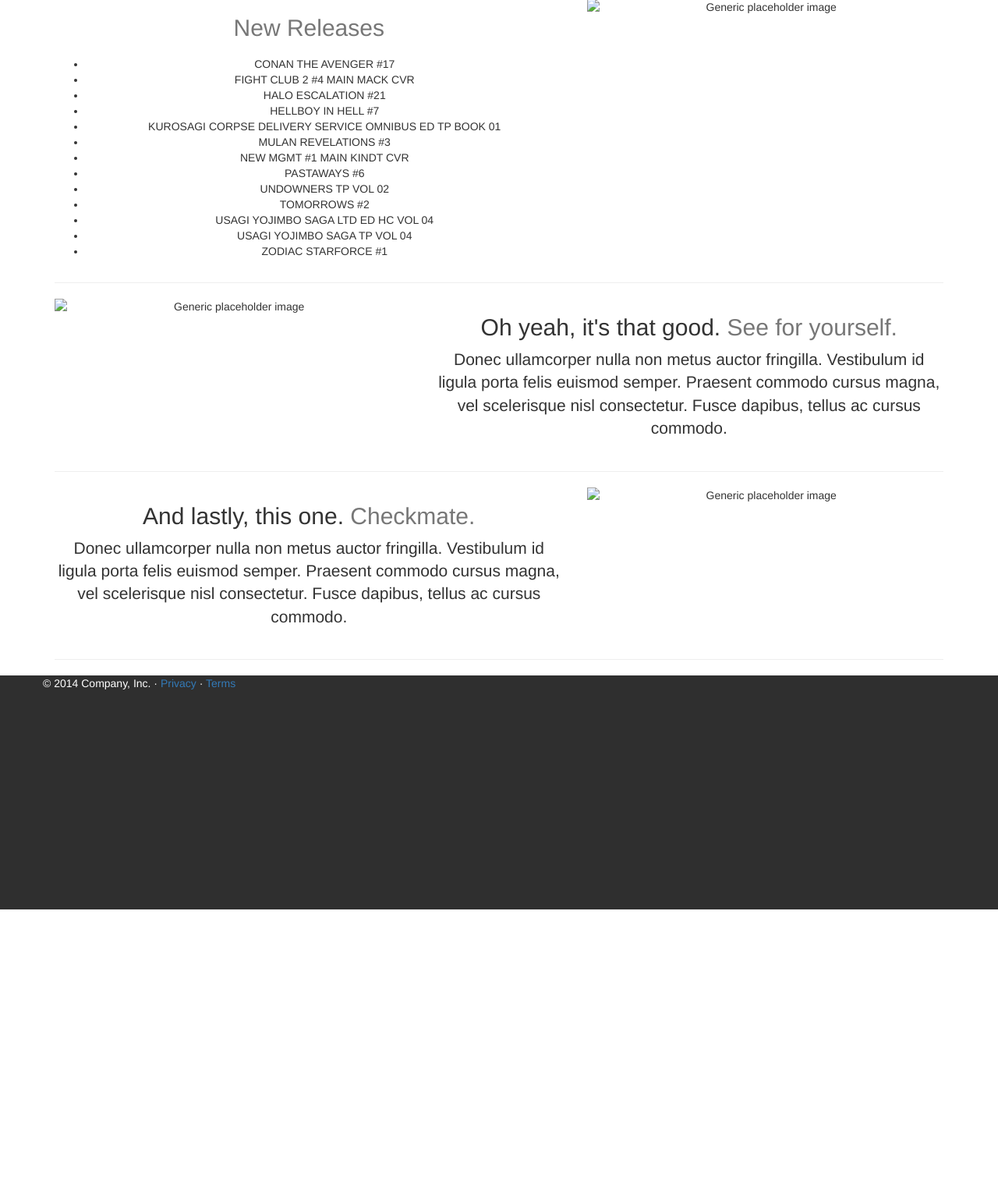
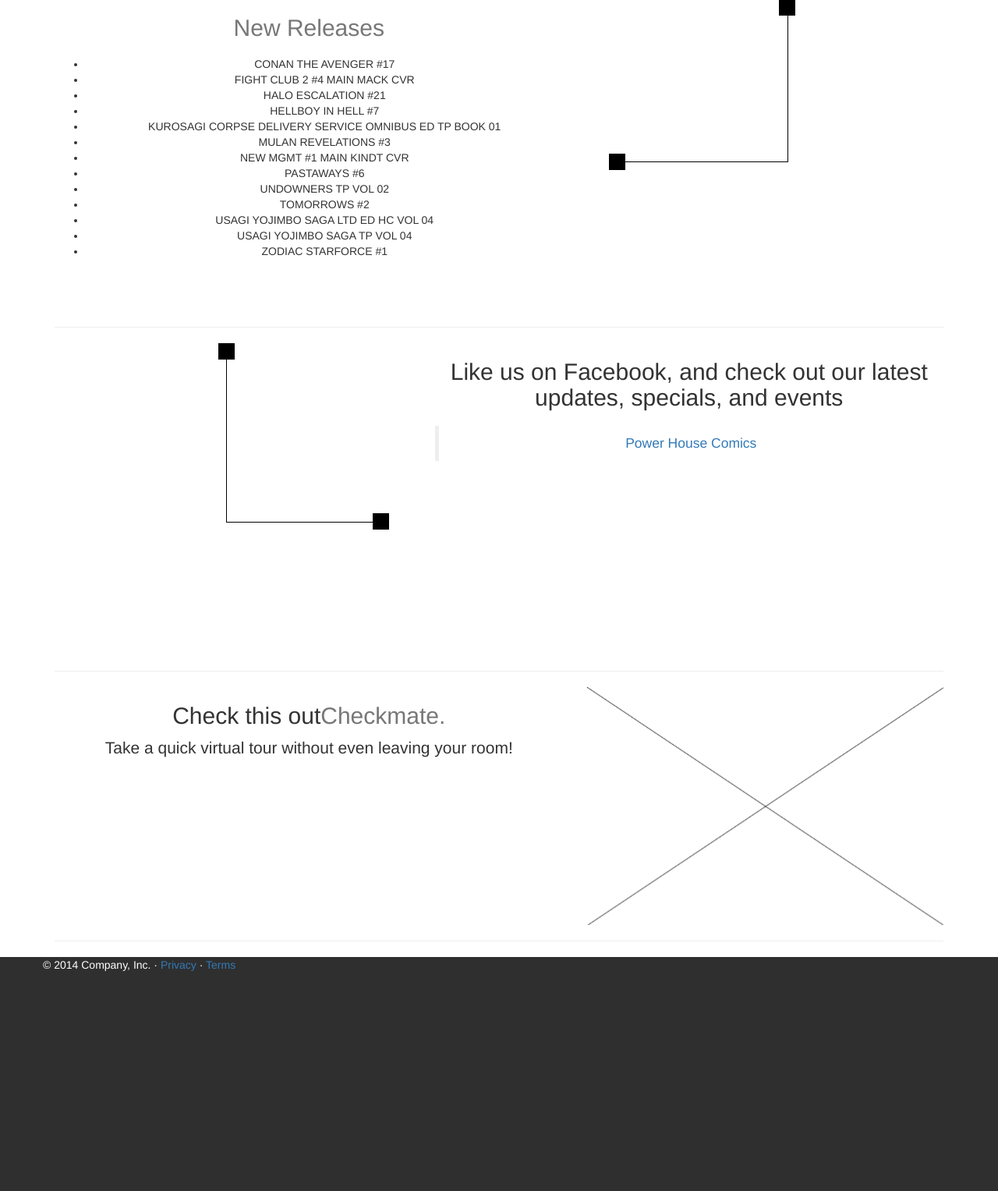
Before and after one commit to AgileDevelopmentG3/project, a PHP site: page / in a window 1280 px wide. Shown: the part 994-2521 px from the top of the page at 78% size. Before the commit the page ends 2160 px from the top, so only its background shows below. Run offline with PHP 8.4, Linux system fonts and the light colour scheme; some libraries are stand-ins or nearby versions; grey boxes are pictures that could not be loaded.

Commit message:
Added Facebook embed, Google Business View Placeholder and addition text to main page

```diff
--- a/index.php
+++ b/index.php
@@ -14,6 +14,16 @@
         <link href="css/main.css" rel="stylesheet">
     </head>
     <body>
+    <!--Facebook Embed Javascript Start -->
+    <div id="fb-root"></div>
+<script>(function(d, s, id) {
+  var js, fjs = d.getElementsByTagName(s)[0];
+  if (d.getElementById(id)) return;
+  js = d.createElement(s); js.id = id;
+  js.src = "//connect.facebook.net/en_US/sdk.js#xfbml=1&version=v2.4";
+  fjs.parentNode.insertBefore(js, fjs);
+}(document, 'script', 'facebook-jssdk'));</script>
+<!--Facebook Embed Javascript End -->
         <div class="navbar-wrapper">
             <nav class="navbar navbar-inverse navbar-fixed-top">
                 <div class="container">
@@ -106,7 +116,7 @@
 </p>
                 </div>
                 <div class="col-md-5">
-                    <img class="featurette-image img-responsive center-block" data-src="holder.js/500x500/auto" alt="Generic placeholder image">
+                    <img class="featurette-image img-responsive center-block" src="img/Transition_alt.fw.png" alt="Generic placeholder image">
                 </div>
             </div>
 
@@ -114,11 +124,14 @@
 
             <div class="row featurette">
                 <div class="col-md-7 col-md-push-5">
-                    <h2 class="featurette-heading">Oh yeah, it's that good. <span class="text-muted">See for yourself.</span></h2>
-                    <p class="lead">Donec ullamcorper nulla non metus auctor fringilla. Vestibulum id ligula porta felis euismod semper. Praesent commodo cursus magna, vel scelerisque nisl consectetur. Fusce dapibus, tellus ac cursus commodo.</p>
+                    <h2 class="featurette-heading">Like us on Facebook, and check out our latest updates, specials, and events</h2>
+                    <p class="lead">
+                    <!--Facebook Embed Begin -->
+                    <div class="fb-page" data-href="https://www.facebook.com/powerhouse.comics" data-width="400" data-height="400" data-small-header="false" data-adapt-container-width="true" data-hide-cover="false" data-show-facepile="true" data-show-posts="true"><div class="fb-xfbml-parse-ignore"><blockquote cite="https://www.facebook.com/powerhouse.comics"><a href="https://www.facebook.com/powerhouse.comics">Power House Comics</a></blockquote></div></div></p>
+                	<!--Facebook Embed End -->
                 </div>
                 <div class="col-md-5 col-md-pull-7">
-                    <img class="featurette-image img-responsive center-block" data-src="holder.js/500x500/auto" alt="Generic placeholder image">
+                    <img class="featurette-image img-responsive center-block" src="img/Transition.fw.png" alt="Generic placeholder image">
                 </div>
             </div>
 
@@ -126,11 +139,11 @@
 
             <div class="row featurette">
                 <div class="col-md-7">
-                    <h2 class="featurette-heading">And lastly, this one. <span class="text-muted">Checkmate.</span></h2>
-                    <p class="lead">Donec ullamcorper nulla non metus auctor fringilla. Vestibulum id ligula porta felis euismod semper. Praesent commodo cursus magna, vel scelerisque nisl consectetur. Fusce dapibus, tellus ac cursus commodo.</p>
+                    <h2 class="featurette-heading">Check this out<span class="text-muted">Checkmate.</span></h2>
+                    <p class="lead">Take a quick virtual tour without even leaving your room!</p>
                 </div>
                 <div class="col-md-5">
-                    <img class="featurette-image img-responsive center-block" data-src="holder.js/500x500/auto" alt="Generic placeholder image">
+                    <img class="featurette-image img-responsive center-block" src="img/Placeholder.fw.png" alt="Google Business View placeholder image">
                 </div>
             </div>
             <hr class="featurette-divider">
```
Also changed, not shown: img/Placeholder.fw.png (added), img/Transition.fw.png (added), img/Transition_alt.fw.png (added).
